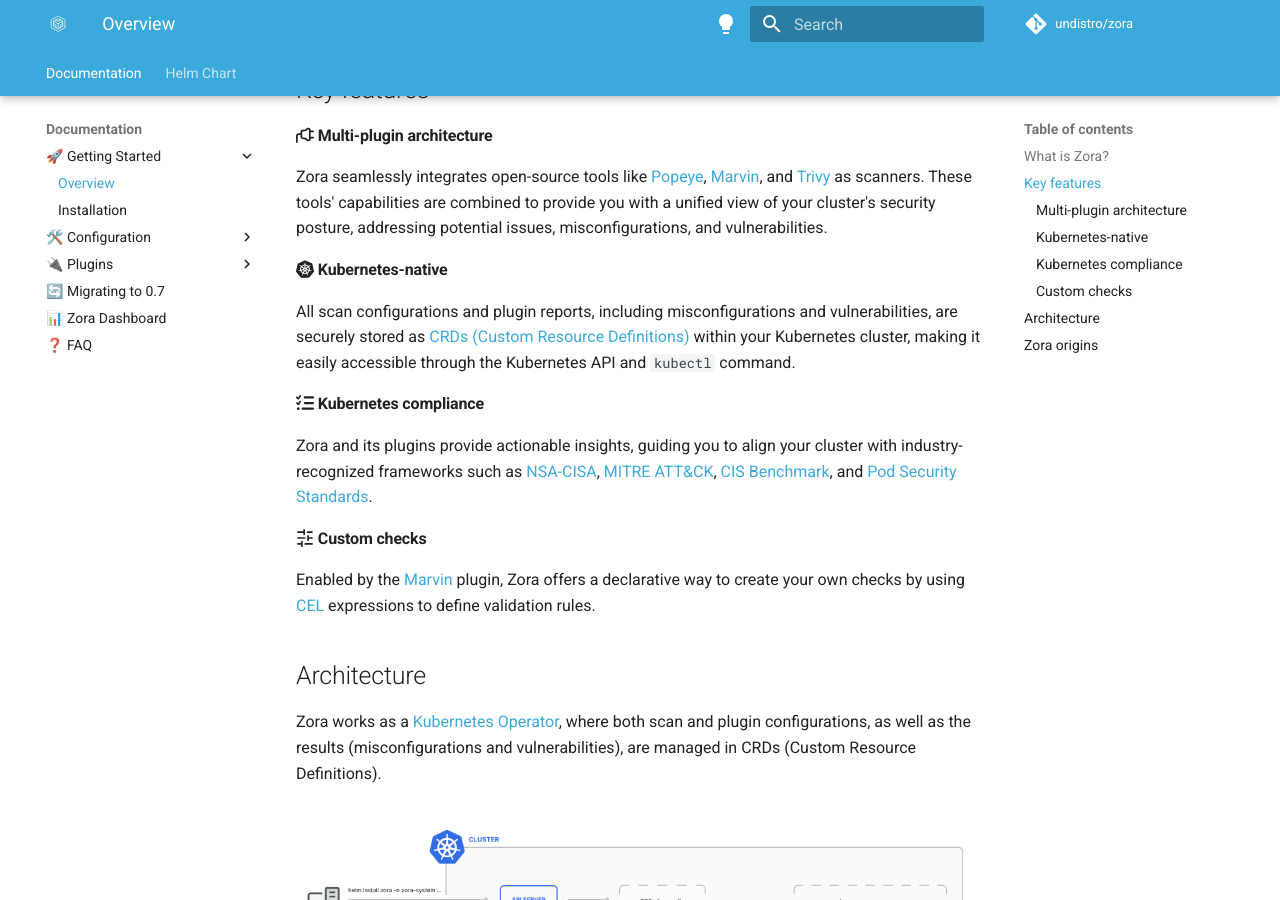
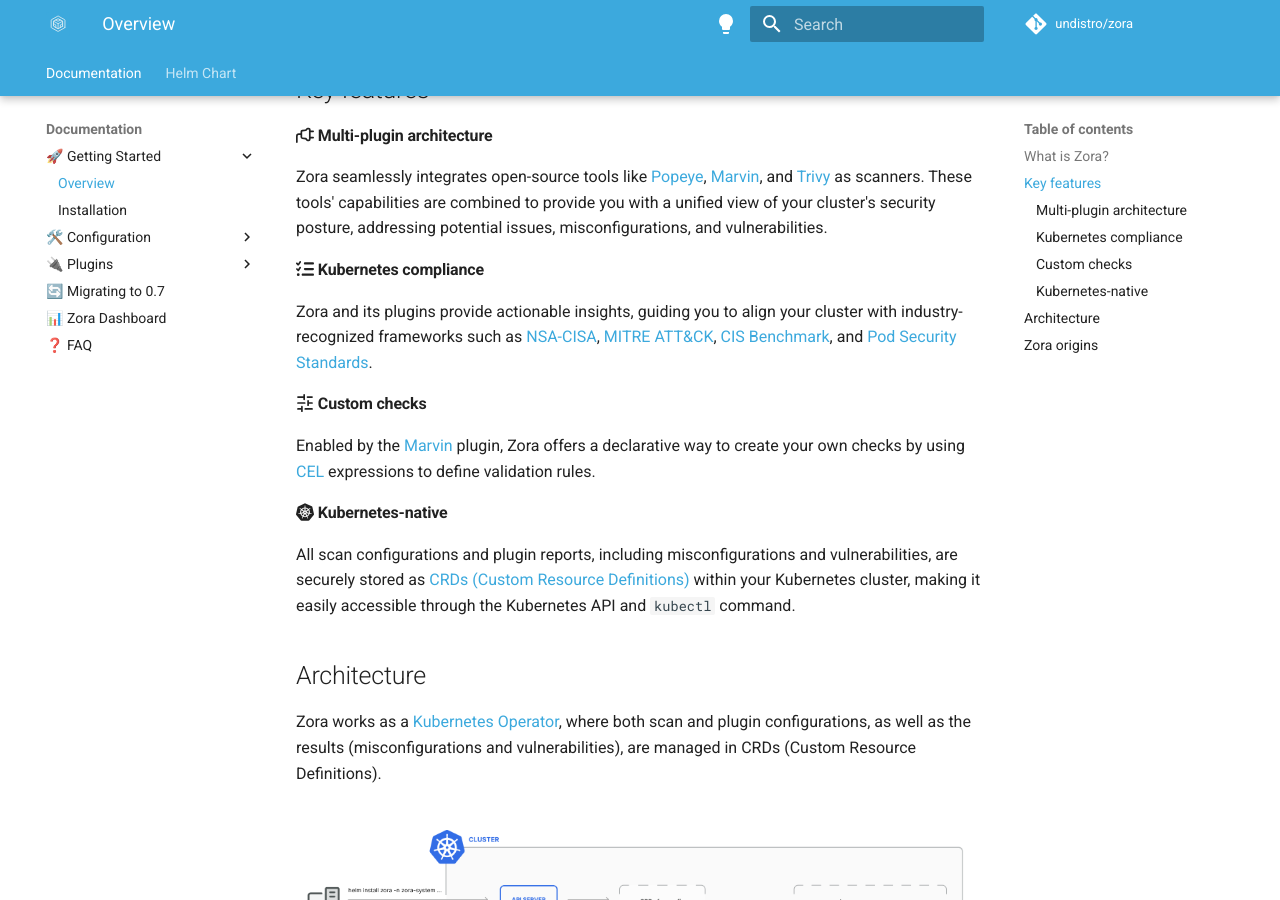
Before and after one commit to undistro/zora, an MkDocs documentation site: the page built from docs/index.md, in a window 1280 px wide and 900 px high, scrolled down 431 px. Built offline with MkDocs 1.6.1 and Material for MkDocs 9.7.7, drawn with Linux system fonts in a browser that asks for light colours; comment, search, counter and statistics services are not loaded; the version menu is left out; some of the changed lines change nothing that is shown.

Commit message:
docs: update key features sorting

```diff
--- a/docs/index.md
+++ b/docs/index.md
@@ -21,12 +21,6 @@
 These tools' capabilities are combined to provide you with a unified view of your cluster's security posture,
 addressing potential issues, misconfigurations, and vulnerabilities.
 
-#### :simple-kubernetes: Kubernetes-native
-
-All scan configurations and plugin reports, including misconfigurations and vulnerabilities,
-are securely stored as [CRDs (Custom Resource Definitions)](https://kubernetes.io/docs/concepts/extend-kubernetes/api-extension/custom-resources/)
-within your Kubernetes cluster, making it easily accessible through the Kubernetes API and `kubectl` command.
-
 #### :fontawesome-solid-list-check: Kubernetes compliance
 
 Zora and its plugins provide actionable insights, guiding you to align your cluster with industry-recognized frameworks
@@ -40,6 +34,12 @@
 
 Enabled by the [Marvin](https://github.com/undistro/marvin) plugin, Zora offers a declarative way to create your own
 checks by using [CEL](https://github.com/google/cel-spec) expressions to define validation rules.
+
+#### :simple-kubernetes: Kubernetes-native
+
+All scan configurations and plugin reports, including misconfigurations and vulnerabilities,
+are securely stored as [CRDs (Custom Resource Definitions)](https://kubernetes.io/docs/concepts/extend-kubernetes/api-extension/custom-resources/)
+within your Kubernetes cluster, making it easily accessible through the Kubernetes API and `kubectl` command.
 
 ## Architecture
 
```
